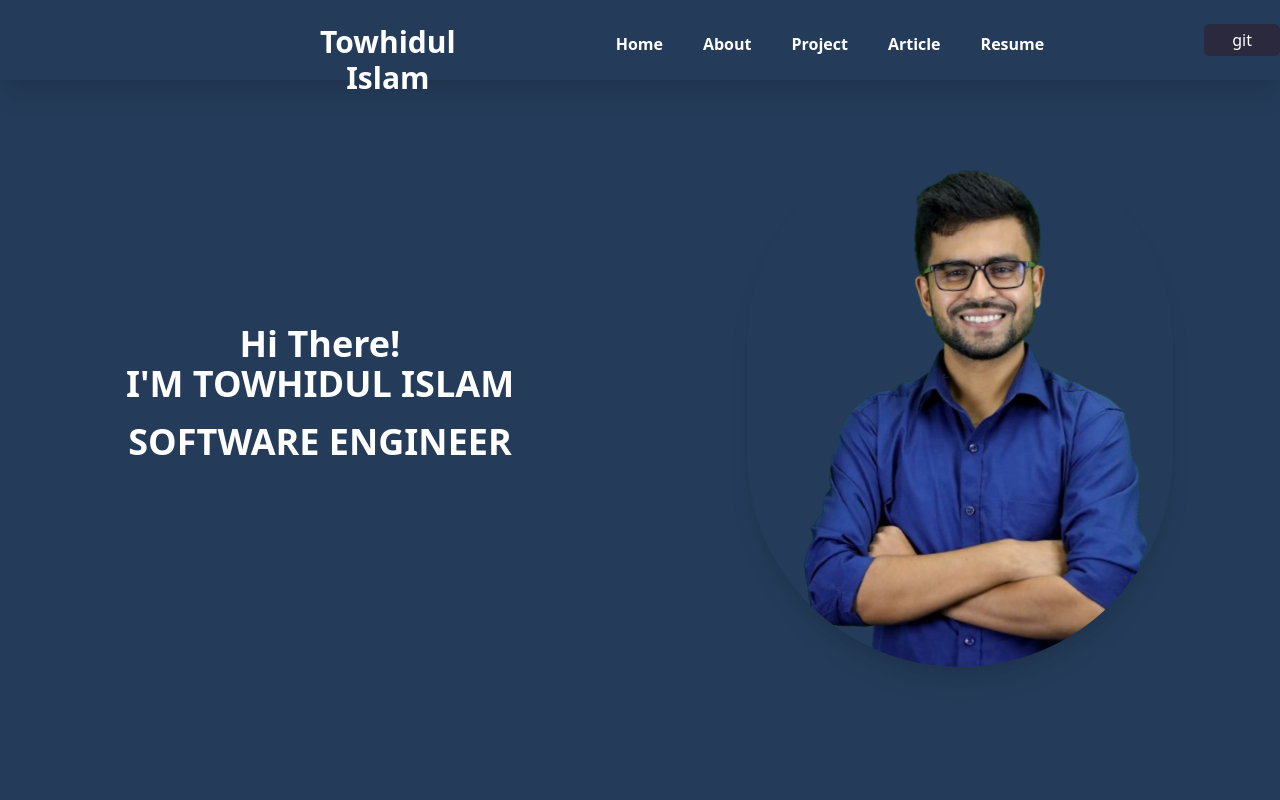
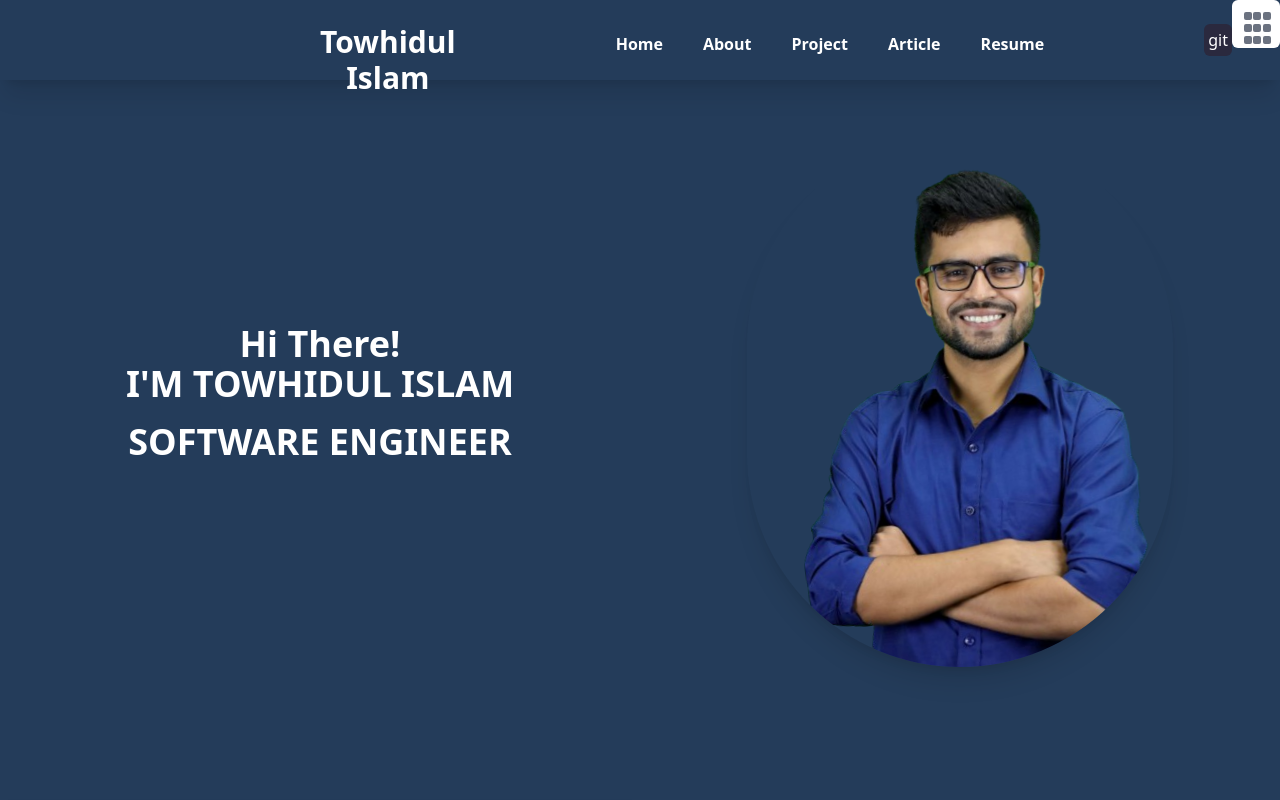
Before and after one commit to towhidul1999/PORTFOLIO, a React (Vite) app: page / in a window 1280 px wide. Shown: the top 800 px of the page. Built offline with nearby package versions, Linux system fonts and the light colour scheme.

Commit message:
Responsive

```diff
--- a/src/components/Navbar.jsx
+++ b/src/components/Navbar.jsx
@@ -8,11 +8,14 @@ const Navbar = () => {
                 <Link to="/"><h1 className='text-white ml-80 mt-6 text-3xl font-extrabold cursor-pointer'>Towhidul Islam</h1></Link>
             </div>
             <div className='ml-40 mt-8 space-x-10 text-white font-extrabold flex'>
+
                 <Link to="/"><button className='hover:border-b-4 hover:border-custom-blue pb-1'>Home</button></Link>
                 <Link to="/about"><button className='hover:border-b-4 hover:border-custom-blue pb-1'>About</button></Link>
                 <Link to="/project"><button className='hover:border-b-4 hover:border-custom-blue pb-1'>Project</button></Link>
                 <Link to="/article"><button className='hover:border-b-4 hover:border-custom-blue pb-1'>Article</button></Link>
                 <Link to="/resume"><button className='hover:border-b-4 hover:border-custom-blue pb-1'>Resume</button></Link>
+
+
             </div>
             <div className='ml-40 mt-6 bg-custom-blue h-8 w-40 rounded-md hover:bg-gray-600 transition ease-in-out delay-150 flex items-center justify-center'>
                 <button className='text-white'>
@@ -20,6 +23,26 @@ const Navbar = () => {
                 </button>
             </div>
 
+
+            {/* Responsive button design */}
+            <div>
+
+                <button class="bg-white p-3 rounded-md block">
+                    <div class="grid grid-cols-3 gap-1 w-6 h-6">
+                        <div class="bg-gray-500 w-2 h-2 rounded-sm"></div>
+                        <div class="bg-gray-500 w-2 h-2 rounded-sm"></div>
+                        <div class="bg-gray-500 w-2 h-2 rounded-sm"></div>
+                        <div class="bg-gray-500 w-2 h-2 rounded-sm"></div>
+                        <div class="bg-gray-500 w-2 h-2 rounded-sm"></div>
+                        <div class="bg-gray-500 w-2 h-2 rounded-sm"></div>
+                        <div class="bg-gray-500 w-2 h-2 rounded-sm"></div>
+                        <div class="bg-gray-500 w-2 h-2 rounded-sm"></div>
+                        <div class="bg-gray-500 w-2 h-2 rounded-sm"></div>
+                    </div>
+                </button>
+            </div>
+
+
         </div>
     );
 };
--- a/src/components/Resume.jsx
+++ b/src/components/Resume.jsx
@@ -105,7 +105,7 @@ const Resume = () => {
                 <div className="mb-8">
                     <h3 className="text-xl font-semibold">Project</h3>
                     <div className="mt-4">
-                        <h4 className="text-lg font-semibold">RunWey</h4>
+                        <h4 className="text-lg font-semibold underline">RunWey</h4>
                         <p className="italic text-gray-300">Short-form Video Content and Innovative Features</p>
                         <ul className="list-disc list-inside mt-2 pl-8">
                             <li><span className='font-bold'>Short-form Video Creation: </span>Create videos from 15 to 60 seconds, encouraging creativity and showcasing talents.</li>
```
